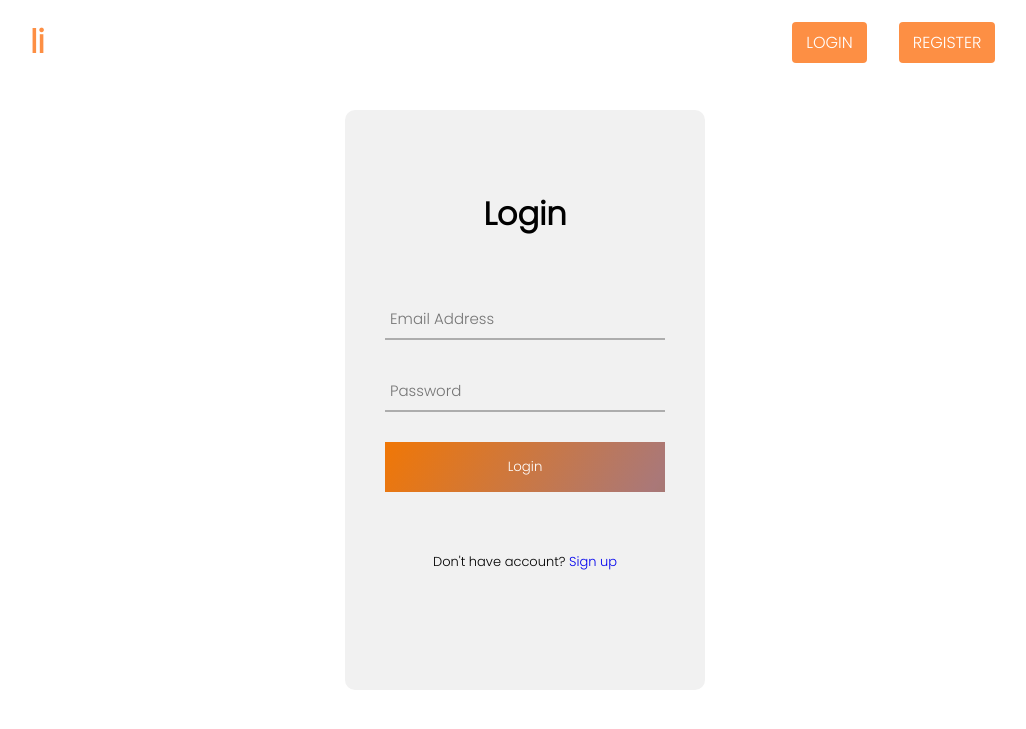
After one commit to abdelrhmannabil12/Blog-App, a Django app: template templates/login.html in a window 1280 px wide. The commit adds this page. Shown: the top 729 px of the page, without its empty margins (115-1141 px from the left). Run offline with Django 4.2, Linux system fonts and the light colour scheme; the template is opened without the code that fills it, so the values that code supplies are empty.

Commit message:
created the login template

```diff
--- a/static/css/style.css
+++ b/static/css/style.css
@@ -216,7 +216,7 @@ color: var(--text-color)
 
 .post-header{
     width: 100%;
-    height: 500px;
+    height: 100px;
     background: var(--container-color);
 }
 
@@ -244,7 +244,7 @@ color: var(--text-color)
 }
 .header-img{
     width: 100%;
-    height:     1000px;
+    height: 1000px;
     object-fit: cover;
     object-position: center;
 }
@@ -374,3 +374,87 @@ color: var(--text-color)
 
     }
 }
+
+.login-form{
+    width: 360px;
+    background: #f1f1f1;
+    height: 580px;
+    padding: 80px 40px;
+    border-radius: 10px;
+    position: absolute;
+    left: 50%;
+    top: 50%;
+    transform: translate(-50%,-50%);
+  }
+
+  .login-form h1{
+    text-align: center;
+    margin-bottom: 60px;
+  }
+
+  .txtb{
+    border-bottom: 2px solid #adadad;
+    position: relative;
+    margin: 30px 0;
+  }
+
+  .txtb input{
+    font-size: 15px;
+    color: #333;
+    border: none;
+    width: 100%;
+    outline: none;
+    background: none;
+    padding: 0 5px;
+    height: 40px;
+  }
+
+  .txtb span::before{
+    content: attr(data-placeholder);
+    position: absolute;
+    top: 50%;
+    left: 5px;
+    color: #adadad;
+    transform: translateY(-50%);
+    z-index: -1;
+    transition: .5s;
+  }
+
+  .txtb span::after{
+    content: '';
+    position: absolute;
+    width: 0%;
+    height: 2px;
+    background: linear-gradient(120deg,#3498db,#8e44ad);
+    transition: .5s;
+  }
+
+  .focus + span::before{
+    top: -5px;
+  }
+  .focus + span::after{
+    width: 100%;
+  }
+
+  .logbtn{
+    display: block;
+    width: 100%;
+    height: 50px;
+    border: none;
+    background: linear-gradient(120deg,#f07706,#aa7878,#697a1b);
+    background-size: 200%;
+    color: #fff;
+    outline: none;
+    cursor: pointer;
+    transition: .5s;
+  }
+
+  .logbtn:hover{
+    background-position: right;
+  }
+
+  .bottom-text{
+    margin-top: 60px;
+    text-align: center;
+    font-size: 13px;
+  }
--- /dev/null
+++ b/templates/login.html
@@ -0,0 +1,51 @@
+{% load static %}
+<!DOCTYPE html>
+<html lang="en">
+<head>
+    <meta charset="UTF-8">
+    <meta http-equiv="X-UA-Compatible" content="IE=edge">
+    <meta name="viewport" content="width=device-width, initial-scale=1.0">
+    <title>Post Details</title>
+    <link href="{% static 'css/style.css' %}" rel="stylesheet">
+    <link href='https://unpkg.com/boxicons@2.1.4/css/boxicons.min.css' rel='stylesheet'>
+</head>
+<body>
+<header>
+    <div class="nav container">
+        <a href="{%url 'blogs'%}" class="logo">Be<span>li</span></a>
+    <a href="#" class="login">Login</a>
+
+    <a href="#" class="login">Register</a>
+</div>
+</header>
+      <form action="{% url 'login'%}" class="login-form" method="POST">
+        {% csrf_token %}
+        <h1>Login</h1>
+
+        <div class="txtb">
+          <input type="email" placeholder="Email Address" name="email">
+        </div>
+
+        <div class="txtb">
+          <input type="password" placeholder="Password" name="password">
+
+        </div>
+
+        <input type="submit" class="logbtn" value="Login">
+
+        <div class="bottom-text">
+          Don't have account? <a href="#">Sign up</a>
+        </div>
+
+      </form>
+
+
+
+
+<script
+  src="https://code.jquery.com/jquery-3.6.3.js"
+  integrity="sha256-nQLuAZGRRcILA+6dMBOvcRh5Pe310sBpanc6+QBmyVM="
+  crossorigin="anonymous"></script>
+    <script src="{% static 'js/main.js' %}"></script>
+</body>
+</html>
```
